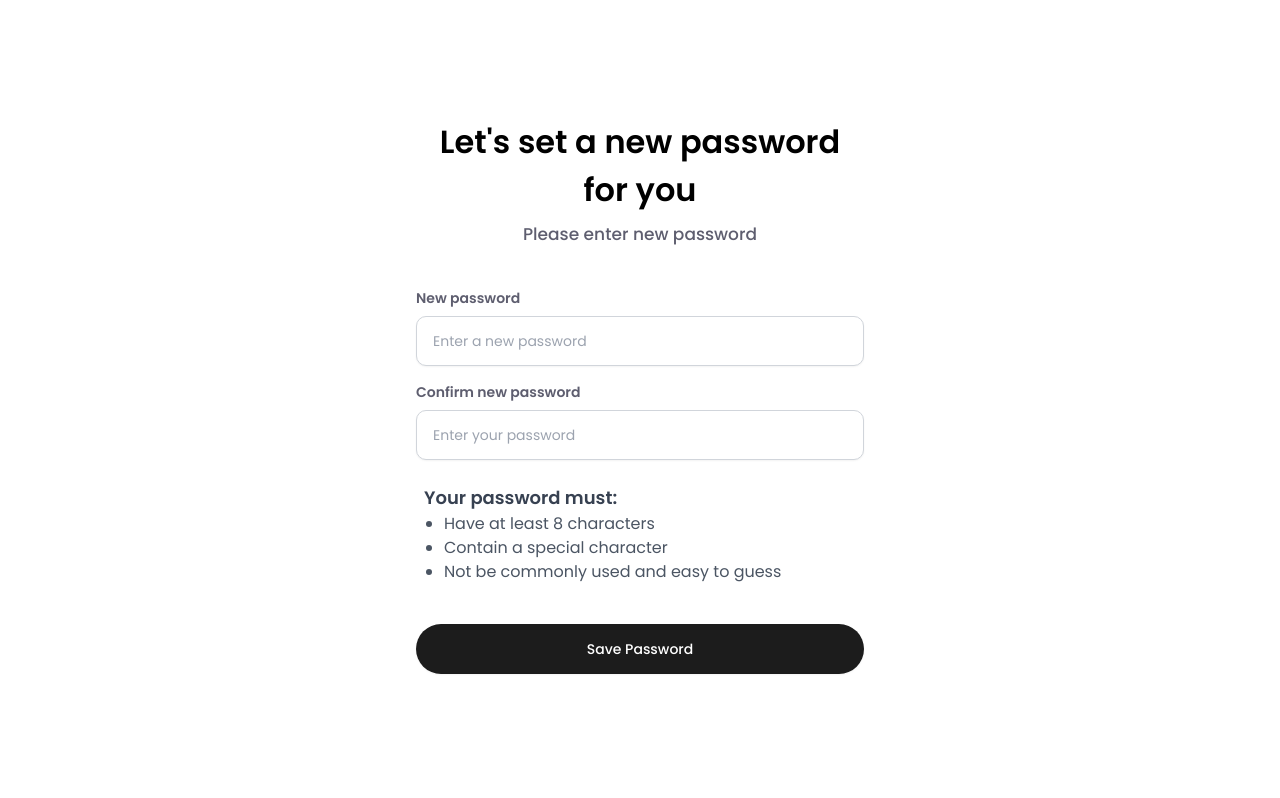
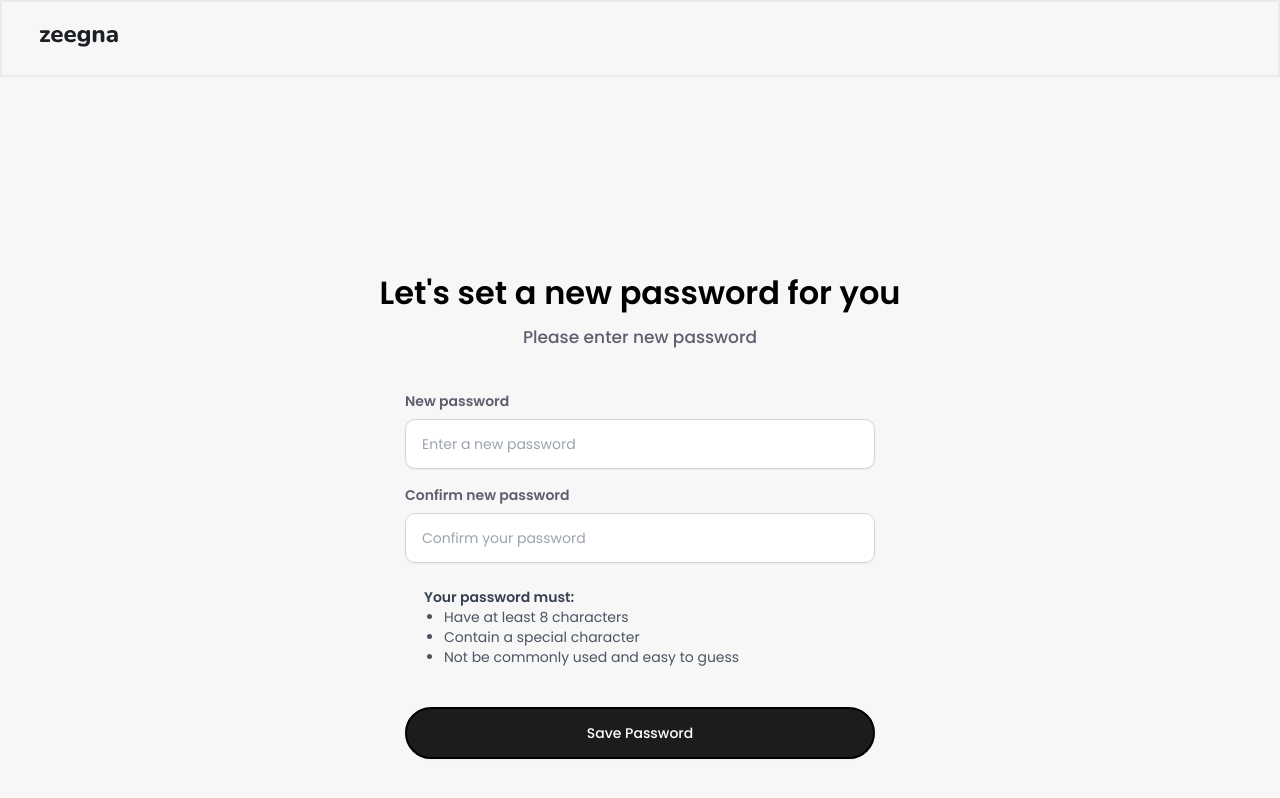
Before and after one commit to qasimfida/zeegna-updated, a React (Vite) app: page /new-password in a window 1280 px wide. Shown: the top 798 px of the page. Built offline with nearby package versions, Linux system fonts and the light colour scheme.

Commit message:
changess

```diff
--- a/src/components/explore/ExploreContainer.jsx
+++ b/src/components/explore/ExploreContainer.jsx
@@ -39,7 +39,7 @@ function ExploreContainer() {
   return (
     <div className="bg-white poppin mb-[80px]">
       <div className=" mx-[70px]">
-        <div className="text-center mt-10">
+        <div className="text-center mt-[80px]">
           <h2 className="font-semibold text-xl md:text-[32px] text-[#1C1C1C] ">
             Explore help at home by city{" "}
           </h2>
--- a/src/components/faqs/FaqsContainer.jsx
+++ b/src/components/faqs/FaqsContainer.jsx
@@ -6,7 +6,7 @@ import FaqsCard from "./Faqs";
 function FaqsContainer({ headingChange = " Got questions? We've answers" }) {
   return (
     <>
-      <div className="max-w-7xl mx-auto py-[80px] md:mt-20 px-5 poppin">
+      <div className="max-w-7xl mx-auto py-[80px]  px-5 poppin">
         <div className="text-center">
           <h2 className="font-semibold text-[32px]">{headingChange}</h2>
           <div className="mx-auto w-[100px] h-[3px] bg-[#1C1C1C] mt-2"></div>
--- a/src/components/homecard/HomeCard.jsx
+++ b/src/components/homecard/HomeCard.jsx
@@ -2,7 +2,7 @@ import React from "react";
 
 function HomeCard({ title, description, Icon, bgColor }) {
   return (
-    <div className="w-full  border border-[#DBDBE0] rounded-[15px] p-4 flex items-start gap-4 cursor-pointer hover:bg-[#EBEBF3] ">
+    <div className="w-full  border border-[#DBDBE0] rounded-[15px] p-[15px] flex items-start gap-[15px] cursor-pointer hover:bg-[#EBEBF3] ">
       {/* Icon Section */}
       <div className={`p-[15px] rounded-[12px] ${bgColor}`}>
         <Icon />
--- a/src/components/homecard/HomeCardsContainer.jsx
+++ b/src/components/homecard/HomeCardsContainer.jsx
@@ -5,13 +5,13 @@ import cardsData from "../../data/CardsData";
 function HomeCardsContainer() {
   return (
     <>
-      <div className=" mx-2 md:mx-20 py-20  poppin max-sm:pb-0 	">
+      <div className=" mx-2 md:mx-20 pb-20 pt-[2.5rem]  poppin max-sm:pb-0 	">
         <div className="text-center max-sm:mt-72">
-          <h2 className="font-semibold text-xl md:text-4xl xl:mt-[114px] max-sm:pt-[50px] ">
+          <h2 className="font-semibold text-xl md:text-[32px] xl:mt-[114px] max-sm:pt-[50px] ">
             Right in the home you love
           </h2>
           <div className="mx-auto w-[100px] h-[3px] bg-[#1C1C1C] mt-2"></div>
-          <p className="font-medium text-sm md:text-xl text-[#575757] py-4">
+          <p className="font-medium text-sm md:text-xl text-[#575757] pt-4">
             Get professional, vetted help delivered to your home
           </p>
         </div>
--- a/src/components/knowledge/KnowledgeContainer.jsx
+++ b/src/components/knowledge/KnowledgeContainer.jsx
@@ -26,7 +26,7 @@ function KnowledgeContainer() {
               />
             ))}
           </div>
-          <div className="flex justify-center mt-10">
+          <div className="flex justify-center mt-[50px]">
             <button className="rounded-full bg-transparent border-[#1C1C1C] border-2 px-[35.5px] py-[13px] text-[#1C1C1C] hover:bg-black hover:text-white font-medium">
               Read more
             </button>
--- a/src/components/login/NewPassword.jsx
+++ b/src/components/login/NewPassword.jsx
@@ -1,67 +1,87 @@
 import React from "react";
+import { useNavigate } from "react-router-dom";
+import LoginPageHeader from "../../layout/header/LoginPageHeader";
 
 function NewPassword() {
+  const navigate = useNavigate();
+
+  const handlePasswordSubmit = (e) => {
+    e.preventDefault();
+    // Handle password reset logic here
+    navigate("/");
+  };
+
   return (
-    <div className="min-h-screen flex items-center justify-center w-full poppin ">
-      <div className="   px-8 py-6 max-w-lg	">
-        <h1 className="text-[32px]	 font-semibold text-center mb-2 ">
-          Let's set a new password for you
+    <div className="bg-[#F7F7F7]">
+      <LoginPageHeader />
+
+      <div className="min-h-[100vh] flex items-center justify-center w-full poppin ">
+        <div className=" max-md:px-8 py-6 max-w-[553px] flex flex-col items-center md:mt-[90px]">
+          <h1 className="text-[24px] sm:text-[28px] lg:text-[32px] font-semibold text-center mb-2">
+            Let's set a new password for you
           </h1>
-        <p className="text-center text-[17px]	text-[#5E5E6F] font-medium mb-10">
+          <p className="text-center text-[15px] sm:text-[16px] lg:text-[17px] text-[#5E5E6F] font-medium mb-8 sm:mb-10">
             Please enter new password
           </p>
-        <form action="#">
+
+          <form onSubmit={handlePasswordSubmit} className="lg:w-[470px]">
+            {/* New Password Input */}
             <div className="mb-4">
               <label
-              htmlFor="password"
-              className="block text-sm font-semibold text-[#5E5E6F]  mb-2"
+                htmlFor="new-password"
+                className="block text-sm font-semibold text-[#5E5E6F] mb-2"
               >
                 New password
               </label>
               <input
                 type="password"
-              id="password"
-              className="shadow-sm text-sm rounded-[10px] w-full px-4 py-3.5	 border border-gray-300 focus:outline-none focus:ring-indigo-500 focus:border-indigo-500"
+                id="new-password"
+                className="shadow-sm text-sm rounded-[10px] w-full px-4 py-3.5 border border-gray-300 focus:outline-none focus:ring-indigo-500 focus:border-indigo-500"
                 placeholder="Enter a new password"
                 required
               />
             </div>
+
+            {/* Confirm Password Input */}
             <div className="mb-4">
               <label
-              htmlFor="password"
-              className="block  text-sm font-semibold text-[#5E5E6F]  mb-2"
+                htmlFor="confirm-password"
+                className="block text-sm font-semibold text-[#5E5E6F] mb-2"
               >
                 Confirm new password
               </label>
               <input
                 type="password"
-              id="password"
+                id="confirm-password"
                 className="shadow-sm text-sm rounded-[10px] w-full px-4 py-3.5 border border-gray-300 focus:outline-none focus:ring-indigo-500 focus:border-indigo-500"
-              placeholder="Enter your password"
+                placeholder="Confirm your password"
                 required
               />
             </div>
-          <div class="max-w-md mx-auto p-2">
-            <h2 class="text-lg font-semibold text-gray-700 ">
+
+            {/* Password Requirements */}
+            <div className="max-w-md mx-auto p-2">
+              <h2 className="text-sm font-semibold text-gray-700">
                 Your password must:
               </h2>
-            <ul class="list-disc pl-5 text-gray-600">
+              <ul className="list-disc pl-5 text-sm text-gray-600">
                 <li>Have at least 8 characters</li>
                 <li>Contain a special character</li>
                 <li>Not be commonly used and easy to guess</li>
               </ul>
             </div>
 
+            {/* Save Password Button */}
             <button
-            onClick={() => alert("hello")}
               type="submit"
-            className="w-full flex justify-center py-3.5	mt-8	mb-2 px-4 border border-transparent rounded-full shadow-sm text-sm font-medium text-white bg-[#1C1C1C] hover:bg-indigo-700 focus:outline-none focus:ring-2 focus:ring-offset-2 focus:ring-indigo-500"
+              className="w-full flex justify-center py-3.5 mt-8 mb-4 px-4 border-2 border-black rounded-full shadow-sm text-sm font-medium text-white bg-[#1C1C1C] hover:bg-white hover:text-black focus:outline-none focus:ring-2 focus:ring-offset-2 focus:ring-indigo-500"
             >
               Save Password
             </button>
           </form>
         </div>
       </div>
+    </div>
   );
 }
 
--- a/src/components/login/ResetPassword.jsx
+++ b/src/components/login/ResetPassword.jsx
@@ -13,7 +13,7 @@ function ResetPassword() {
   return (
     <div className="bg-[#F7F7F7]">
       <LoginPageHeader />
-      <div className="min-h-[648px] flex  justify-center w-full poppin">
+      <div className="lg:min-h-[648px] flex  justify-center w-full poppin lg:mt-[90px]">
         <div className="px-8 py-6 max-w-[553px]">
           <h1 className="text-[32px] font-semibold text-center mb-2">
             Let's help reset your password
--- a/src/components/typeWriteing/TypeWriter.jsx
+++ b/src/components/typeWriteing/TypeWriter.jsx
@@ -29,7 +29,7 @@ function Typewriter() {
       }
     };
 
-    const timer = setTimeout(type, isDeleting ? 100 : 200);
+    const timer = setTimeout(type, isDeleting ? 50 : 100);
 
     return () => clearTimeout(timer);
   }, [displayedText, j, isDeleting, currentIndex, words]);
```
Also changed, not shown: src/components/homepage/Hero.jsx (+6 -6 lines), src/data/CardsData.jsx (+4 -4 lines). Lines whose indentation alone changed are shown as unchanged.
